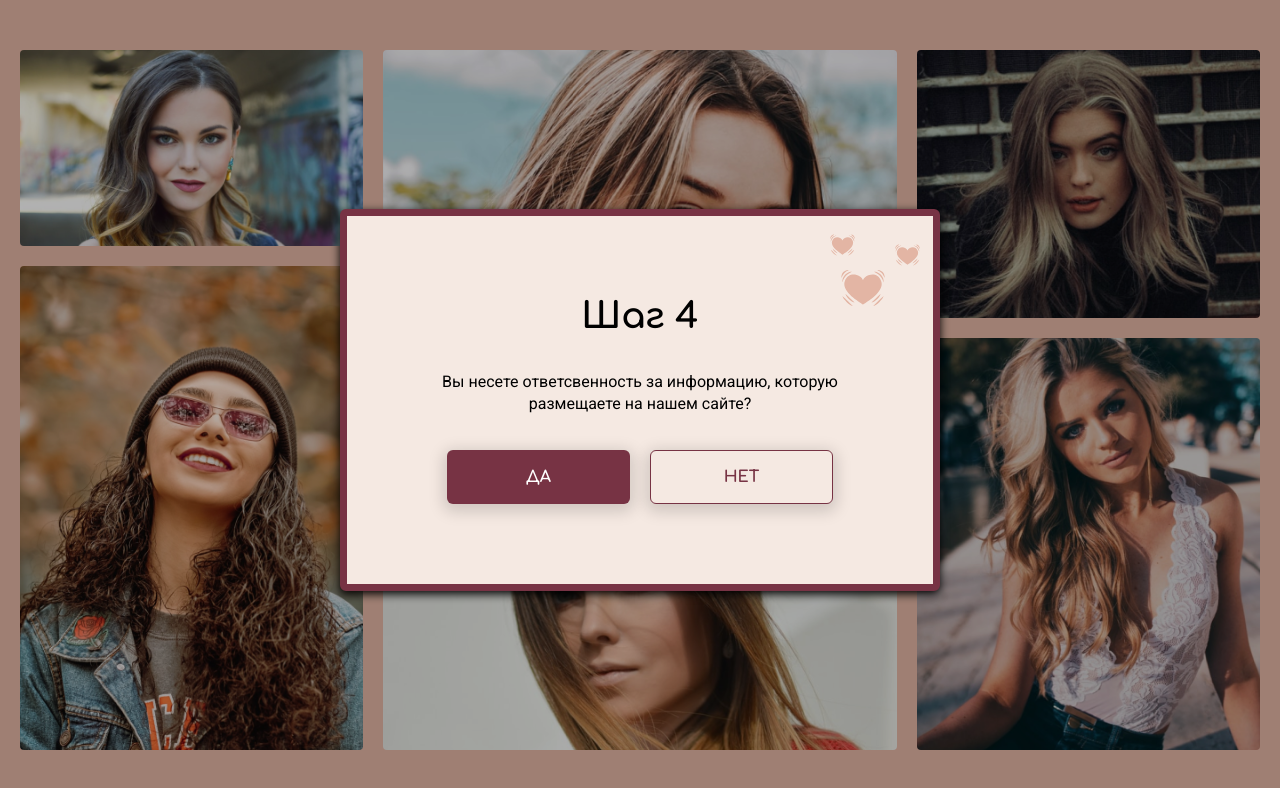
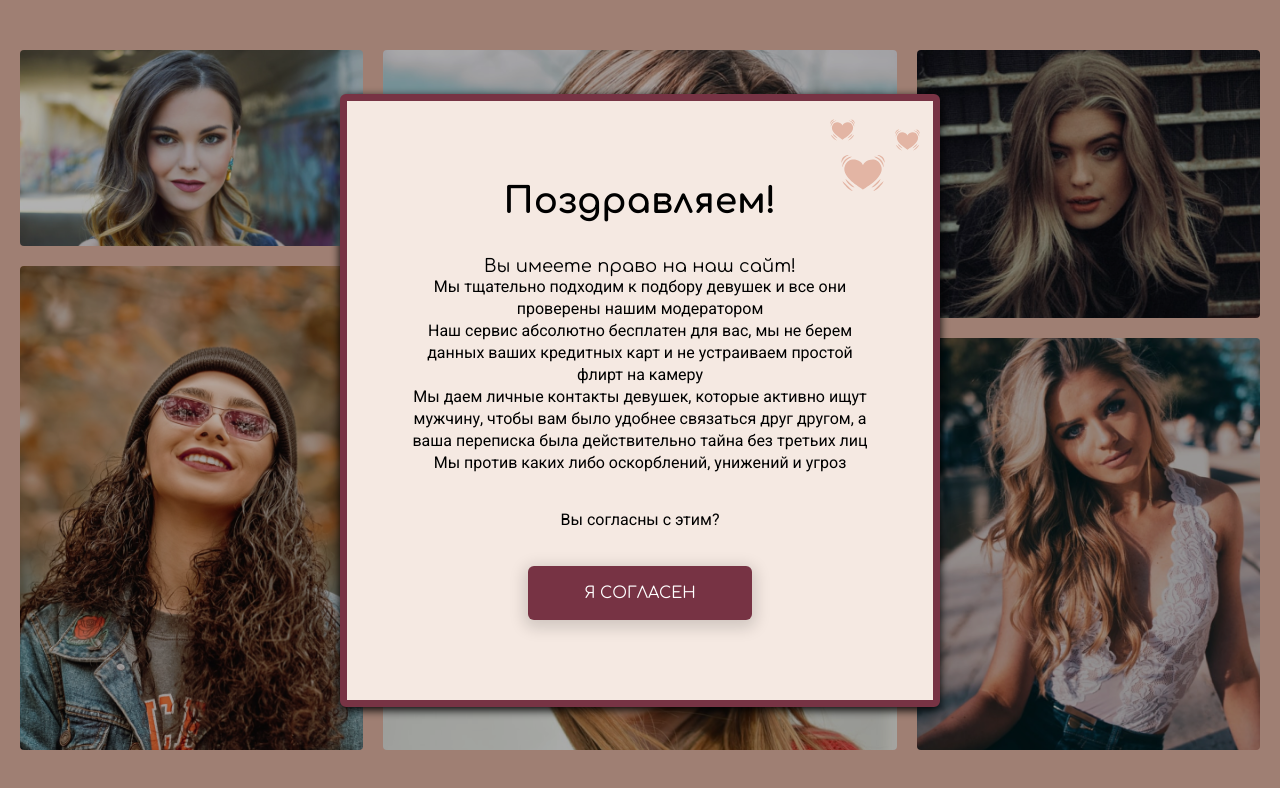
Before and after one commit to mrdimemes/meeting-website, a React (Create React App) app: page / in a window 1280 px wide. Shown: the top 788 px of the page. Built offline with nearby package versions, Linux system fonts and the light colour scheme.

Commit message:
QuizSuccess component added; fonts fix

```diff
--- a/public/index.html
+++ b/public/index.html
@@ -6,7 +6,7 @@
   <meta name="viewport" content="width=device-width, initial-scale=1" />
   <link rel="preconnect" href="https://fonts.googleapis.com">
   <link rel="preconnect" href="https://fonts.gstatic.com" crossorigin>
-  <link href="https://fonts.googleapis.com/css2?family=Comfortaa:wght@700&family=Roboto:wght@300;400&display=swap"
+  <link href="https://fonts.googleapis.com/css2?family=Comfortaa:wght@400;700&family=Roboto:wght@300;400&display=swap"
     rel="stylesheet">
   <title>Сайт знакомств</title>
 </head>
--- a/src/components/index.js
+++ b/src/components/index.js
@@ -4,6 +4,7 @@ export { default as QuizFirstStep } from "./quiz/steps/QuizFirstStep";
 export { default as QuizSecondStep } from "./quiz/steps/QuizSecondStep";
 export { default as QuizThirdStep } from "./quiz/steps/QuizThirdStep";
 export { default as QuizFourthStep } from "./quiz/steps/QuizFourthStep";
+export { default as QuizSuccess } from "./quiz/steps/QuizSuccess";
 
 
 export { default as Button } from "./UI/Button";
--- /dev/null
+++ b/src/components/quiz/steps/QuizSuccess.jsx
@@ -0,0 +1,51 @@
+import React from "react";
+import ModalWindow from "../ModalWindow";
+import Button from "../../UI/Button";
+
+
+function QuizSuccess() {
+  return (
+    <ModalWindow className="quiz-success">
+      <h1 className="modal-window__label quiz-success__label">
+        Поздравляем!
+      </h1>
+
+      <div className="quiz-success__text">
+        <h2 className="modal-window__sublabel quiz-success__sublabel">
+          Вы имеете право на наш сайт!
+        </h2>
+        <p className="modal-window__massage quiz-success__massage">
+          Мы тщательно подходим к подбору девушек и
+          все они проверены нашим модератором
+        </p>
+        <p className="modal-window__massage quiz-success__massage">
+          Наш сервис абсолютно бесплатен для вас,
+          мы не берем данных ваших кредитных карт
+          и не устраиваем простой флирт на камеру
+        </p>
+        <p className="modal-window__massage quiz-success__massage">
+          Мы даем личные контакты девушек, которые активно ищут
+          мужчину, чтобы вам было удобнее связаться друг другом,
+          а ваша переписка была действительно тайна без третьих лиц
+        </p>
+        <p className="modal-window__massage quiz-success__warning">
+          Мы против каких либо оскорблений, унижений и угроз
+        </p>
+      </div>
+
+      <p className="modal-window__massage quiz-success__question">
+        Вы согласны с этим?
+      </p>
+
+      <Button
+        className="quiz-success__button"
+        theme="main"
+      >
+        Я согласен
+      </Button>
+    </ModalWindow>
+  )
+}
+
+
+export default QuizSuccess;
--- a/src/pages/WelcomePage.jsx
+++ b/src/pages/WelcomePage.jsx
@@ -1,5 +1,5 @@
 import React from 'react';
-import { QuizFourthStep } from "../components";
+import { QuizSuccess } from "../components";
 import "../styles/scss/pages/WelcomePage.scss";
 
 
@@ -14,7 +14,7 @@ function WelcomePage() {
         <div className="welcome-page__card welcome-page__card-5"></div>
         <div className="welcome-page__card welcome-page__card-6"></div>
       </div>
-      <QuizFourthStep />
+      <QuizSuccess />
     </div>
   )
 }
--- a/src/styles/scss/foundations/_general.scss
+++ b/src/styles/scss/foundations/_general.scss
@@ -6,10 +6,17 @@ body {
   margin: 0;
 }
 
-h1 {
+h1, h2 {
   font-family: "Comfortaa", cursive;
   margin: 0;
+}
+
+h1 {
   font-size: 3.6em;
+}
+h2 {
+  font-size: 1.8em;
+  font-weight: 400;
 }
 
 p {
```
